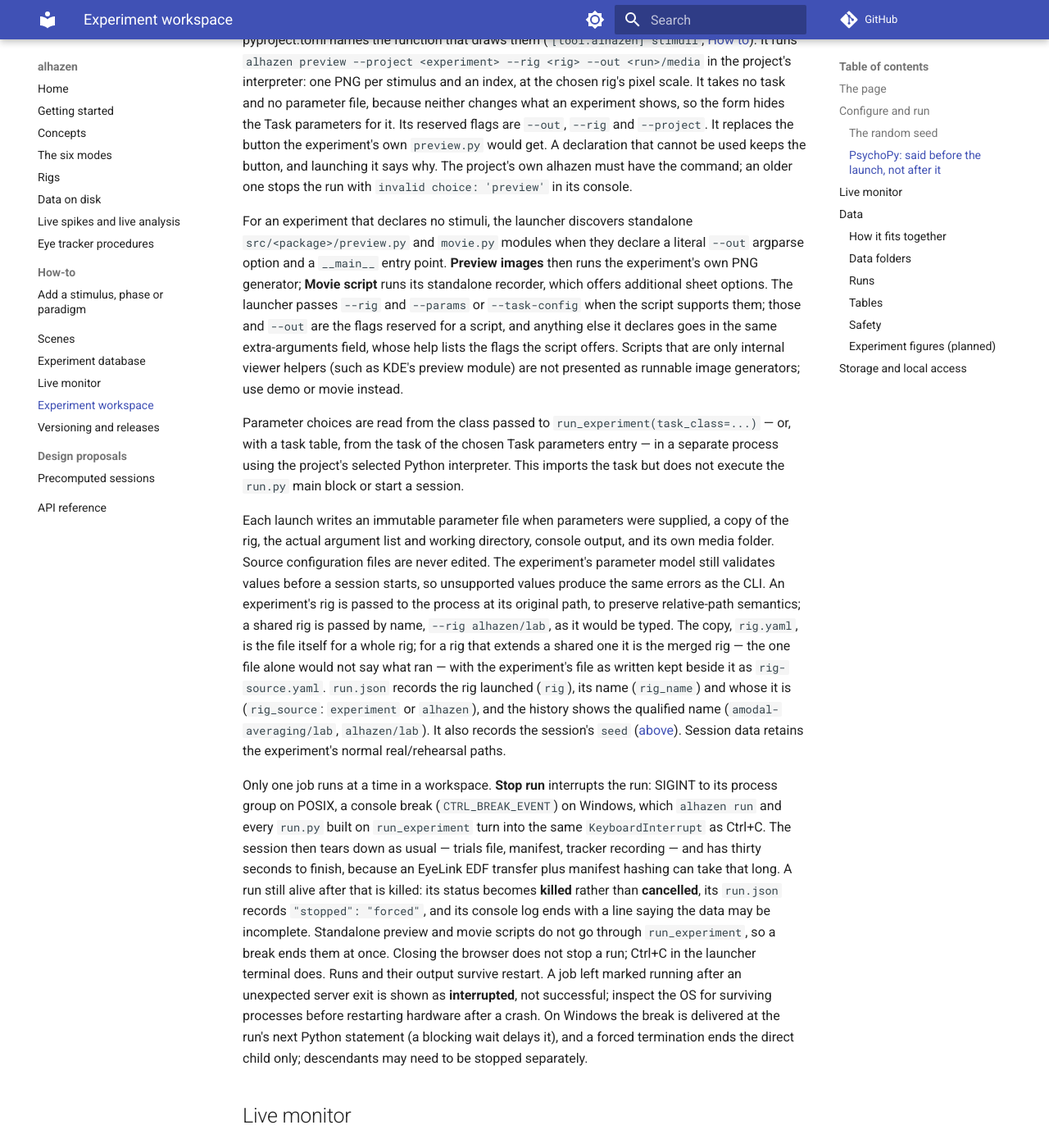
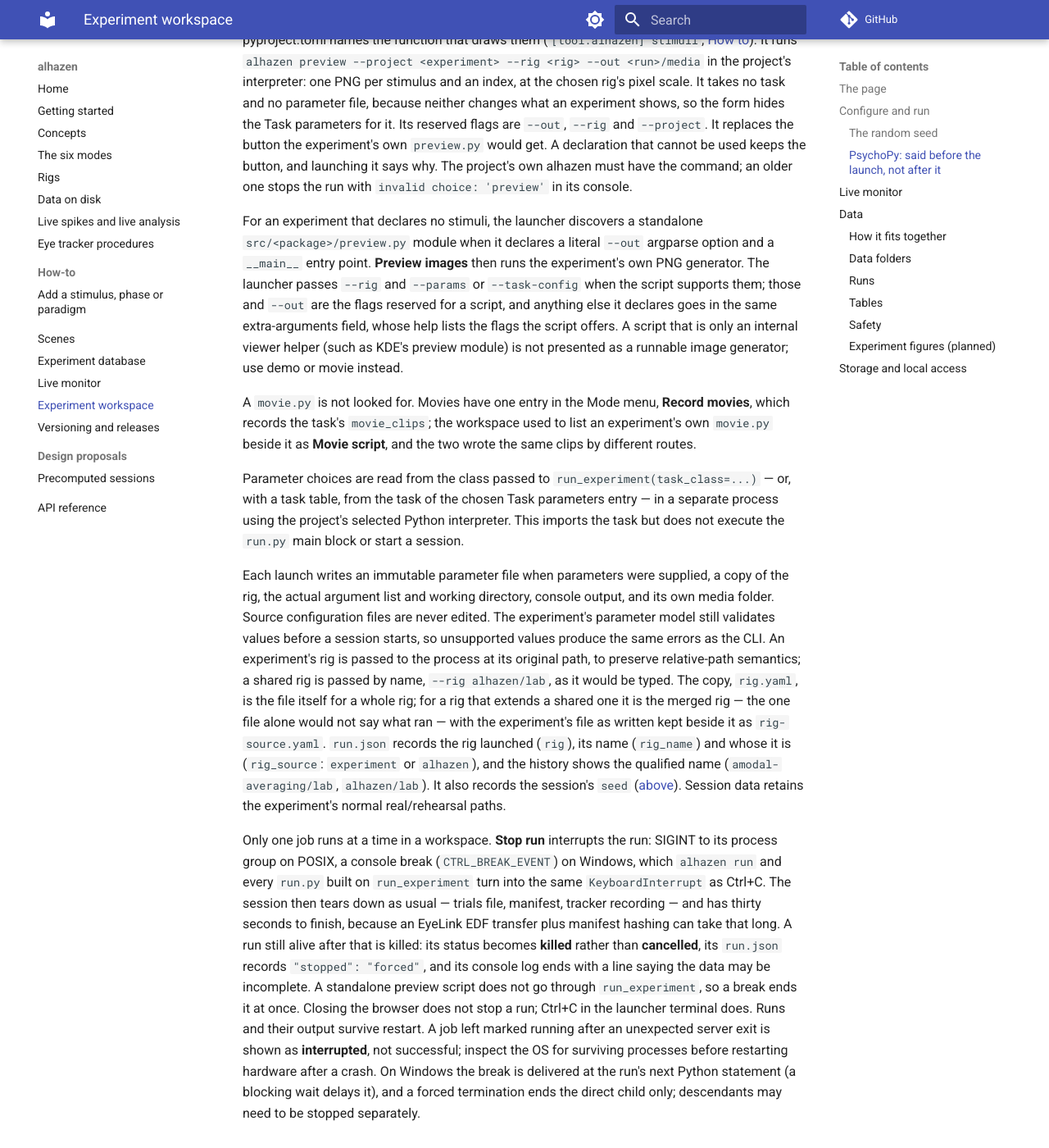
Before and after one commit to sh4r11f/alhazen, an MkDocs documentation site: the page built from docs/workspace.md, in a window 1280 px wide and 1400 px high, scrolled down 6691 px. Shown: the whole window at 82% size. Built offline with MkDocs 1.6.1 and Material for MkDocs 9.7.7, drawn with Linux system fonts in a browser that asks for light colours; comment, search, counter and statistics services are not loaded.

Commit message:
The workspace offers movies once: no "Movie script" beside Record movies (#136)
The Mode menu had two entries that wrote movies. **Record movies** is the
movie mode: `run.py --mode movie`, which records the task's `movie_clips`.
**Movie script** was the experiment's own `src/<package>/movie.py`, listed
whenever it had a literal `--out` option and a `__main__` guard. In the
experiments that had one it wrote the same clips through the same recorder,
and nothing on the page said how the two differed.

`script_actions` now looks for `preview.py` only, so a `movie.py` gets no
button, with or without declared stimuli. The module still runs from a
terminal; what it wrote that the mode does not belongs in the task's
`movie_clips`. The three experiments that use the workspace drop their own
commands in step (mbri, amodal-averaging; kde-vergence never had one).

docs/workspace.md and the changelog (Unreleased, Removed) say so.

Co-authored-by: Claude Opus 5.5 <noreply@anthropic.com>

```diff
--- a/docs/workspace.md
+++ b/docs/workspace.md
@@ -352,17 +352,21 @@ get. A declaration that cannot be used keeps the button, and launching it
 says why. The project's own alhazen must have the command; an older one
 stops the run with `invalid choice: 'preview'` in its console.
 
-For an experiment that declares no stimuli, the launcher discovers
-standalone `src/<package>/preview.py` and `movie.py` modules when they
-declare a literal `--out` argparse option and a `__main__` entry point.
-**Preview images** then runs the experiment's own PNG generator; **Movie
-script** runs its standalone recorder, which offers additional sheet options.
+For an experiment that declares no stimuli, the launcher discovers a
+standalone `src/<package>/preview.py` module when it declares a literal
+`--out` argparse option and a `__main__` entry point. **Preview images** then
+runs the experiment's own PNG generator.
 The launcher passes `--rig` and `--params` or `--task-config` when the script
 supports them; those and `--out` are the flags reserved for a script, and
 anything else it declares goes in the same extra-arguments field, whose help
-lists the flags the script offers. Scripts that are only internal viewer
-helpers (such as KDE's preview module) are not presented as runnable image
-generators; use demo or movie instead.
+lists the flags the script offers. A script that is only an internal viewer
+helper (such as KDE's preview module) is not presented as a runnable image
+generator; use demo or movie instead.
+
+A `movie.py` is not looked for. Movies have one entry in the Mode menu,
+**Record movies**, which records the task's `movie_clips`; the workspace used
+to list an experiment's own `movie.py` beside it as **Movie script**, and the
+two wrote the same clips by different routes.
 
 Parameter choices are read from the class passed to `run_experiment(task_class=...)`
 — or, with a task table, from the task of the chosen Task parameters entry —
@@ -393,9 +397,9 @@ usual — trials file, manifest, tracker recording — and has thirty seconds to
 finish, because an EyeLink EDF transfer plus manifest hashing can take that
 long. A run still alive after that is killed: its status becomes **killed**
 rather than **cancelled**, its `run.json` records `"stopped": "forced"`, and its
-console log ends with a line saying the data may be incomplete. Standalone
-preview and movie scripts do not go through `run_experiment`, so a break ends
-them at once. Closing the browser does not stop a run; Ctrl+C in the launcher
+console log ends with a line saying the data may be incomplete. A standalone
+preview script does not go through `run_experiment`, so a break ends
+it at once. Closing the browser does not stop a run; Ctrl+C in the launcher
 terminal does. Runs and their output survive restart. A job left marked
 running after an unexpected server exit is shown as **interrupted**, not
 successful; inspect the OS for surviving processes before restarting hardware
```
Also changed, not shown: CHANGELOG.md (+13 -0 lines), 4 other files.
